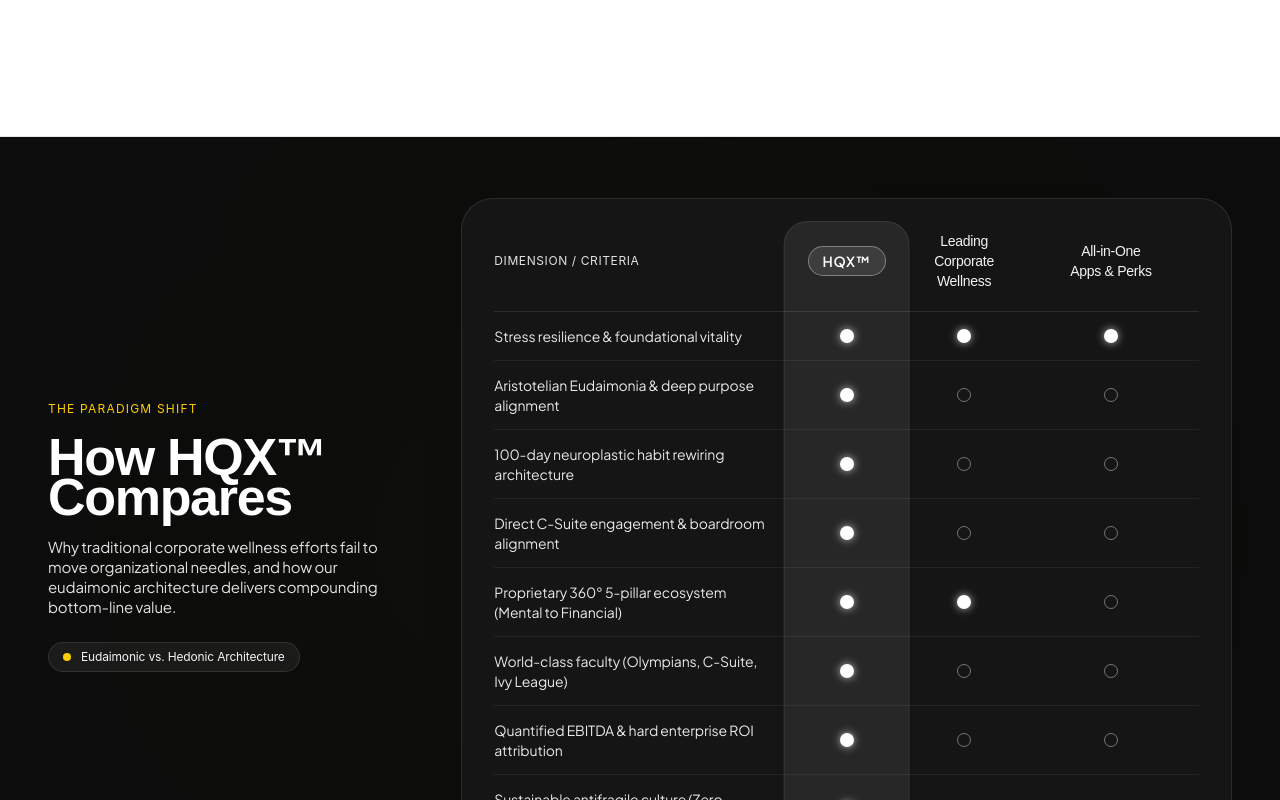
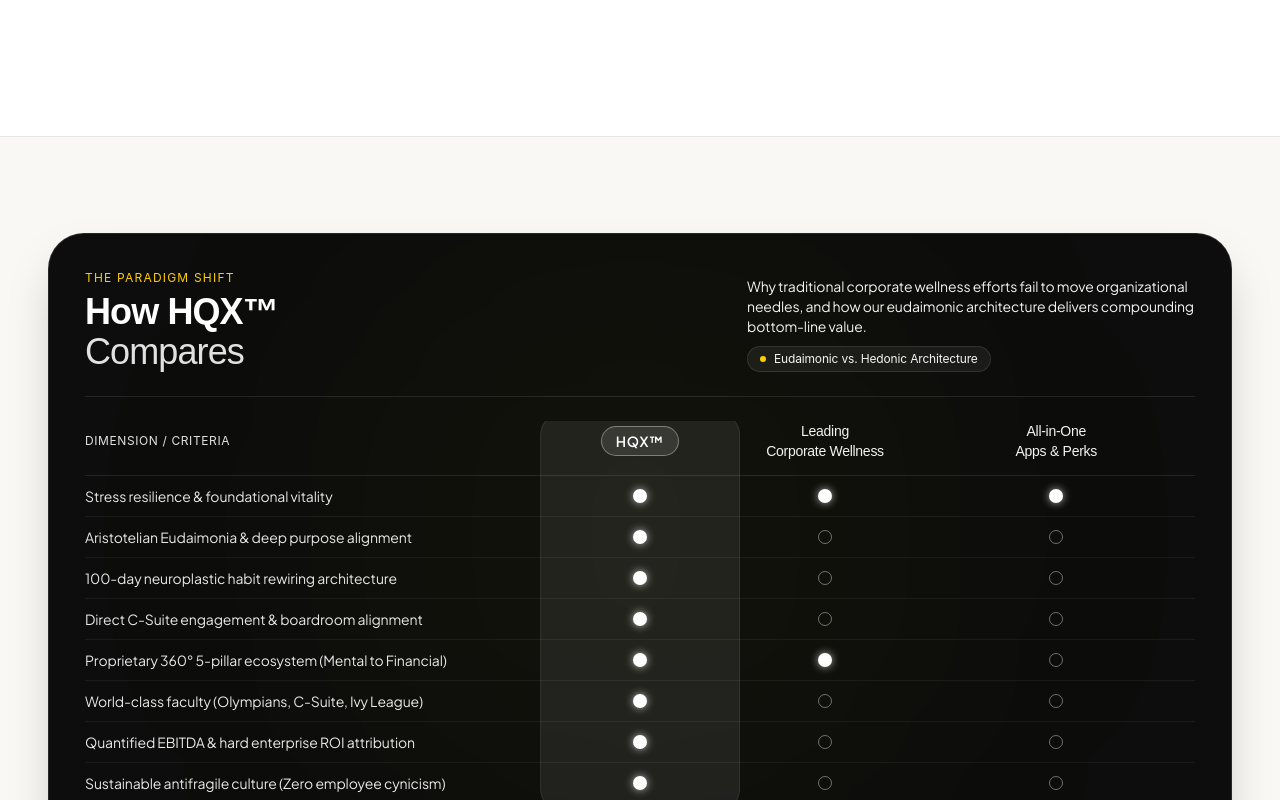
Before and after one commit to excitenext21-bit/HQX, a React (Vite) app: page /why-hqx in a window 1280 px wide. Shown: the part 2640-3440 px from the top of the page. Built offline with nearby package versions, Linux system fonts and the light colour scheme; the HTML template or start-up script is replaced by a standard one; a web font is replaced by a local one.

Commit message:
feat: unify Paradigm Shift header and comparison table in dark box matching Supportive Guidance width and layout

```diff
--- a/src/pages/WhyHQX.jsx
+++ b/src/pages/WhyHQX.jsx
@@ -483,44 +483,46 @@ export default function WhyHQX() {
         </div>
       </section>
 
-      {/* THE PARADIGM SHIFT: HOW HQX COMPARES (FIT TO SCREEN BLACK SEED-STYLE COMPARISON TABLE) */}
-      <section className="min-h-[100svh] lg:h-screen lg:min-h-[640px] lg:max-h-[1080px] px-6 md:px-12 bg-[#0C0D0C] text-white border-b border-white/10 relative overflow-hidden flex flex-col justify-center py-8 lg:py-10">
-        {/* Ambient Subtle Scrim / Glow */}
-        <div className="absolute top-1/2 left-1/4 -translate-y-1/2 w-[700px] h-[700px] bg-[#FFCE00]/[0.02] rounded-full blur-[160px] pointer-events-none" />
+      {/* THE PARADIGM SHIFT: HOW HQX COMPARES (UNIFIED DARK BOX MATCHING SUPPORTIVE GUIDANCE WIDTH & LAYOUT) */}
+      <section className="min-h-[100svh] lg:h-screen lg:min-h-[640px] lg:max-h-[1080px] px-6 md:px-12 bg-[#FAF8F5] border-b border-black/10 flex flex-col justify-center py-6 sm:py-8 lg:py-10">
+        <div className="max-w-7xl mx-auto w-full flex-1 flex flex-col justify-center">
 
-        <div className="max-w-7xl mx-auto w-full flex-1 flex flex-col justify-center relative z-10">
-          <div className="grid grid-cols-1 lg:grid-cols-12 gap-8 lg:gap-12 xl:gap-14 items-center">
+          {/* Unified Dark Box Enclosing Header + Comparison Table */}
+          <div className="rounded-[28px] sm:rounded-[36px] bg-[#0C0D0C] text-white border border-white/10 p-6 sm:p-8 lg:p-9 shadow-2xl relative overflow-hidden flex flex-col justify-center">
+            {/* Ambient Radial Highlight */}
+            <div className="absolute top-0 right-1/4 w-[600px] h-[600px] bg-[#FFCE00]/[0.03] rounded-full blur-[140px] pointer-events-none" />
 
-            {/* Left Column: Heading and Narrative (No colon after Compares) */}
-            <div className="lg:col-span-4 space-y-4 lg:space-y-5">
-              <span className="text-xs font-mono uppercase tracking-widest text-[#FFCE00] block">
+            {/* Section Header Inside Dark Box (Exact Same Layout as Supportive Guidance) */}
+            <div className="flex flex-col lg:flex-row justify-between items-start lg:items-end gap-5 pb-5 lg:pb-6 border-b border-white/10 relative z-10">
+              <div>
+                <span className="text-xs font-mono uppercase tracking-widest text-[#FFCE00] block mb-1.5">
                   The Paradigm Shift
                 </span>
-              <h2 className="font-display text-3xl sm:text-4xl lg:text-[46px] xl:text-[52px] font-semibold tracking-tight text-white leading-[1.06]">
+                <h2 className="font-display text-2xl sm:text-3xl lg:text-4xl font-semibold tracking-tight text-white leading-[1.08]">
                   How HQX™ <br />
-                Compares
+                  <span className="text-white/60 font-light">Compares</span>
                 </h2>
-              <p className="font-body text-xs sm:text-sm lg:text-[15px] text-white/60 font-light leading-relaxed max-w-sm">
+              </div>
+              <div className="max-w-md space-y-2.5">
+                <p className="font-body text-xs sm:text-sm text-white/70 font-normal leading-relaxed">
                   Why traditional corporate wellness efforts fail to move organizational needles, and how our eudaimonic architecture delivers compounding bottom-line value.
                 </p>
-              <div className="pt-1">
-                <div className="inline-flex items-center gap-2.5 px-3.5 py-1.5 rounded-full bg-white/[0.06] border border-white/10 text-xs font-mono text-white/80">
-                  <span className="w-2 h-2 rounded-full bg-[#FFCE00]" />
+                <div className="inline-flex items-center gap-2 px-3 py-1 rounded-full bg-white/[0.06] border border-white/10 text-xs font-mono text-white/80">
+                  <span className="w-1.5 h-1.5 rounded-full bg-[#FFCE00]" />
                   <span>Eudaimonic vs. Hedonic Architecture</span>
                 </div>
               </div>
             </div>
 
-            {/* Right Column: Comparison Card (Exact Same Seed Style, Fits Viewport) */}
-            <div className="lg:col-span-8">
-              <div className="rounded-[26px] sm:rounded-[32px] bg-[#141514] border border-white/10 p-5 sm:p-7 lg:p-8 shadow-2xl overflow-x-auto">
-                <div className="min-w-[540px] relative">
+            {/* Full-Width Comparison Table Inside Dark Box */}
+            <div className="mt-5 lg:mt-6 overflow-x-auto relative z-10">
+              <div className="min-w-[600px] relative">
 
                 {/* Continuous Highlighted Capsule Track for HQX Column */}
-                  <div className="absolute -top-2.5 -bottom-2.5 left-1/2 -translate-x-1/2 w-[18%] bg-white/[0.08] border border-white/[0.08] rounded-[24px] pointer-events-none" />
+                <div className="absolute -top-2 -bottom-2 left-1/2 -translate-x-1/2 w-[18%] bg-white/[0.08] border border-white/[0.08] rounded-[22px] pointer-events-none" />
 
                 {/* Table Header */}
-                  <div className="grid grid-cols-12 items-center pb-4 sm:pb-5 border-b border-white/10 relative z-10">
+                <div className="grid grid-cols-12 items-center pb-3.5 border-b border-white/10 relative z-10">
                   <div className="col-span-5 text-xs font-mono uppercase tracking-wider text-white/40">
                     Dimension / Criteria
                   </div>
@@ -591,7 +593,7 @@ export default function WhyHQX() {
                   ].map((row, idx) => (
                     <div
                       key={idx}
-                        className="grid grid-cols-12 items-center py-2.5 sm:py-3 lg:py-3.5"
+                      className="grid grid-cols-12 items-center py-2 sm:py-2.5"
                     >
                       {/* Feature Name */}
                       <div className="col-span-5 pr-4 text-xs sm:text-sm font-body text-white/90 font-light leading-snug">
@@ -630,9 +632,9 @@ export default function WhyHQX() {
 
               </div>
             </div>
+
           </div>
 
-          </div>
         </div>
       </section>
 
```
Also changed, not shown: 4 other files (tests, documents, lock files or other folders). Lines whose indentation alone changed are shown as unchanged.
